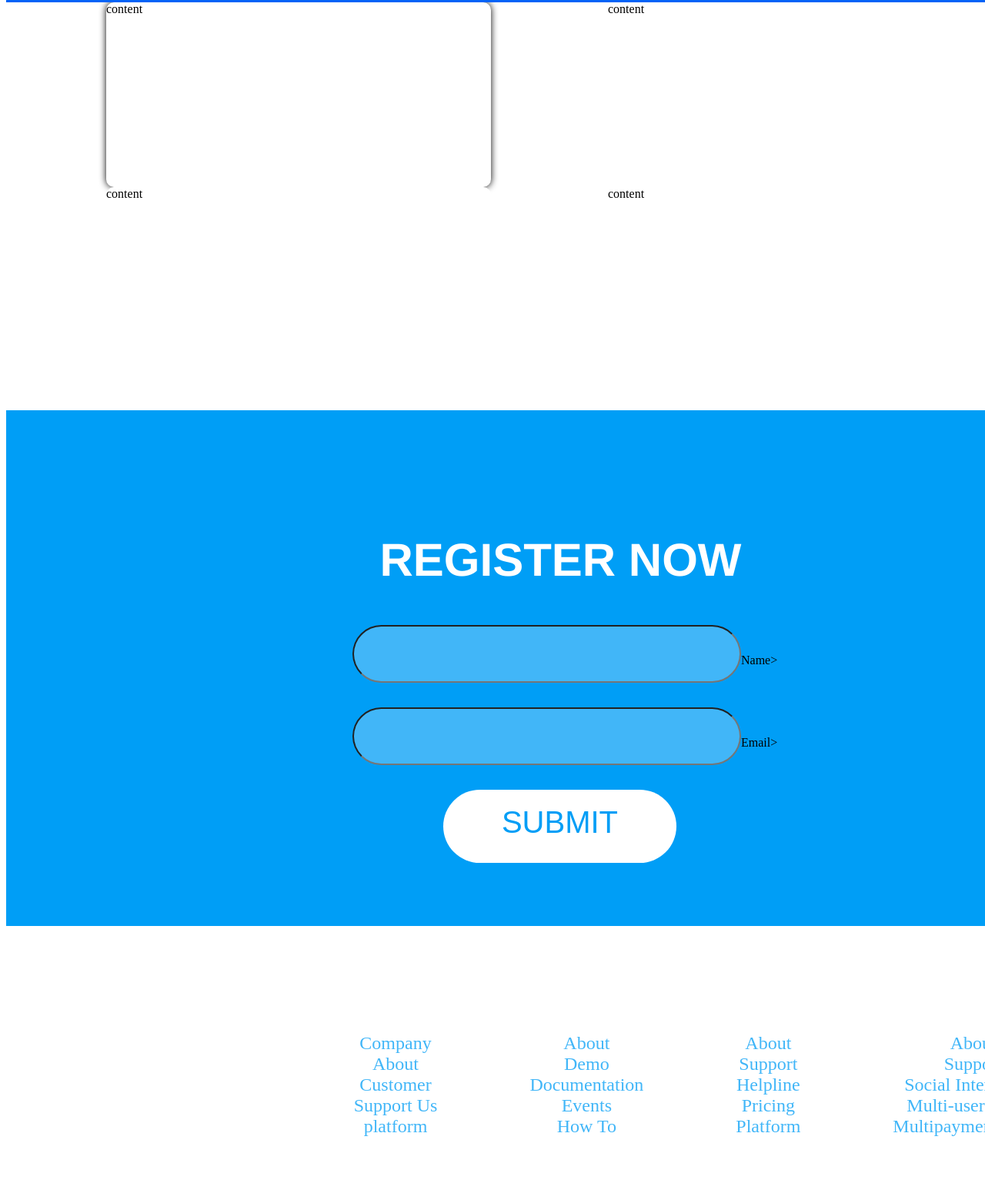
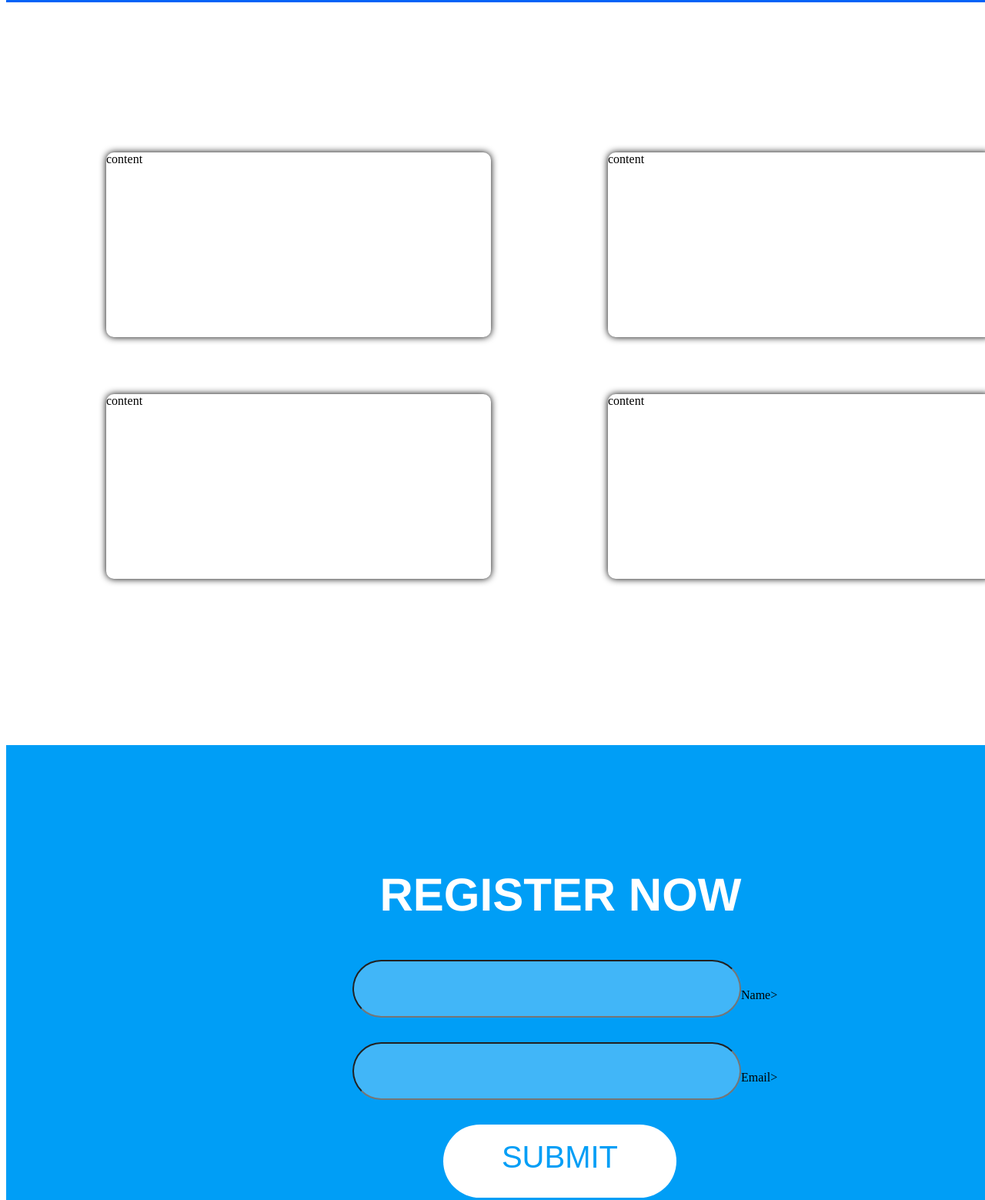
Before and after one commit to JanetSawari/Solarium1, a plain HTML site: page Landing page/images/index.html in a window 1280 px wide. Shown: the part 1761-3320 px from the top of the page at 77% size. Drawn offline with Linux system fonts and the light colour scheme.

Commit message:
Update style.css

```diff
--- a/Landing page/css/style.css
+++ b/Landing page/css/style.css
@@ -121,7 +121,7 @@ head#container{
 #main_2{
   background-color: #ffffff;
   width: 1441px;
-  height:auto;
+  height:915px;
   padding-top: auto;
   padding-left: auto;
   padding-right:auto;
@@ -136,6 +136,8 @@ head#container{
   border-radius: 10px;
   margin-right: 22px;
   margin-left:130px;
+  margin-top: 195px;
+  margin-bottom: 0px;
   box-shadow: 0px 0px 10px 0px;
 
 }
@@ -148,6 +150,9 @@ head#container{
   border-radius: 10px;
   margin-right: 22px;
   margin-left:130px;
+  margin-top: 195px;
+  margin-bottom:74px;
+  box-shadow: 0px 0px 10px 0px;
 
 }
 
@@ -159,6 +164,7 @@ head#container{
   border-radius: 10px;
   margin-right: 22px;
   margin-left:130px;
+  box-shadow: 0px 0px 10px 0px;
 }
 
 .box4{
@@ -169,6 +175,7 @@ head#container{
   border-radius: 10px;
   margin-right: 22px;
   margin-left:130px;
+  box-shadow: 0px 0px 10px 0px;
 
 }
 
@@ -234,7 +241,7 @@ input[type=text]{
 }
 
 .foot_container > div > ul > li {
-  text-align: center;
+  text-align:left;
   list-style:none;
 
 }
```
